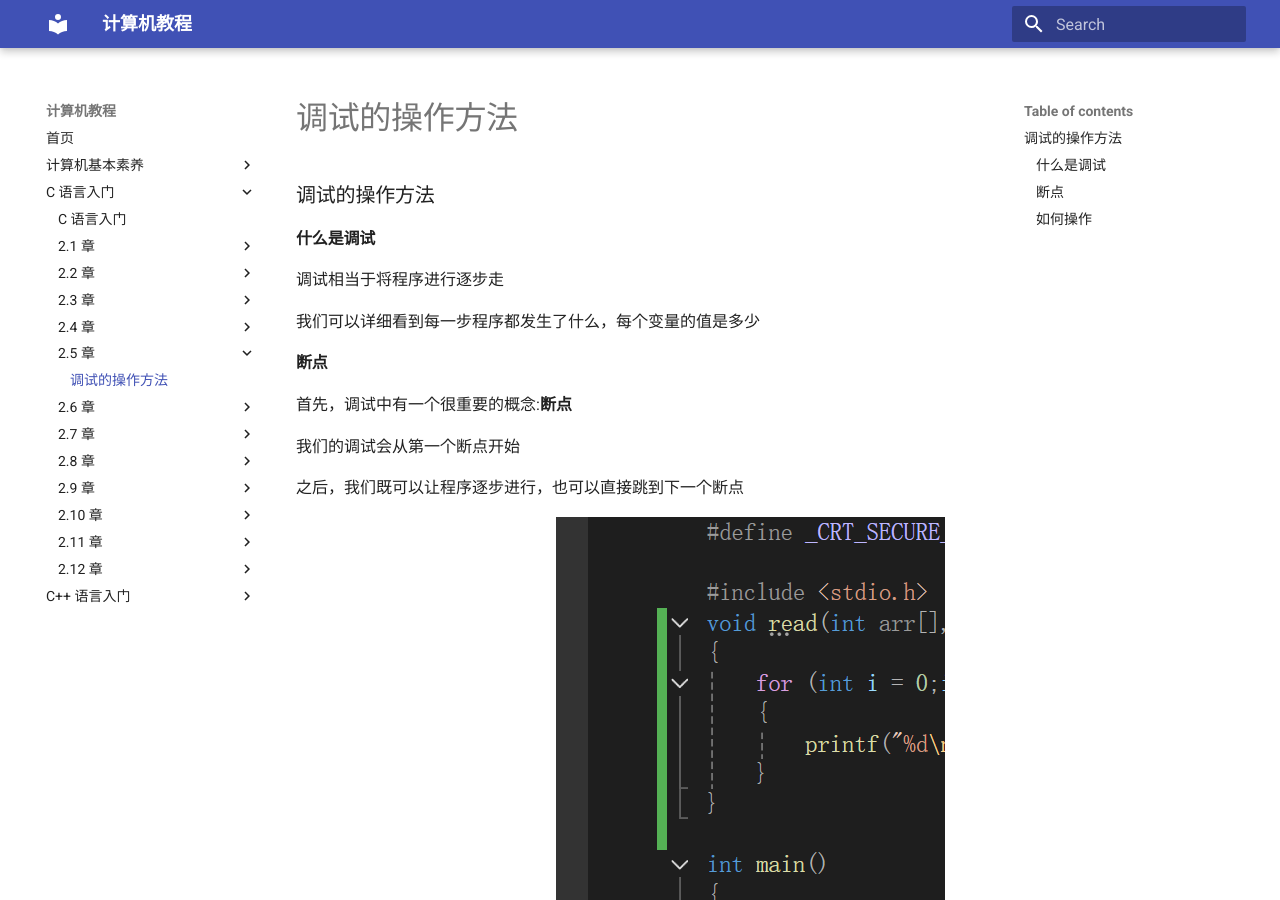
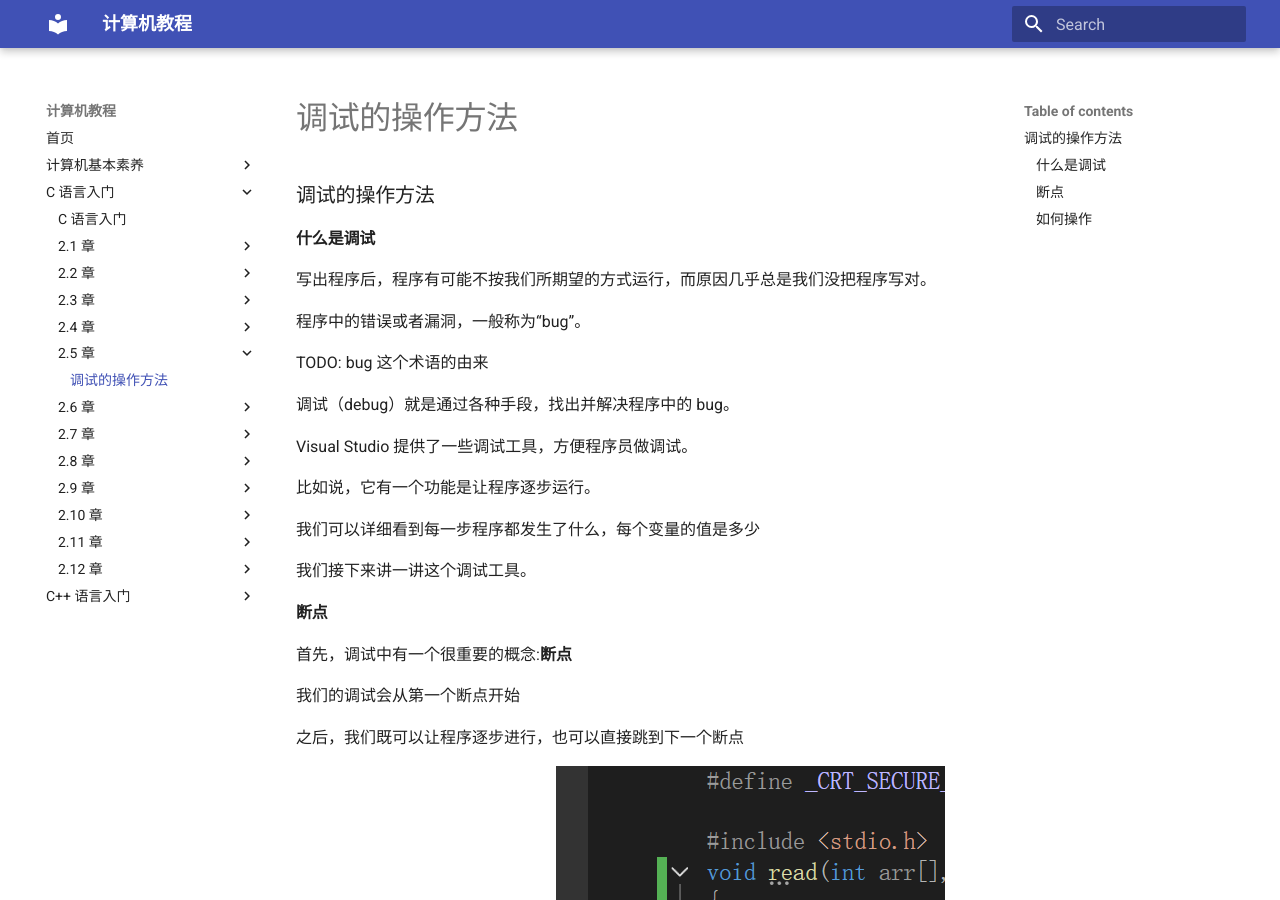
Before and after one commit to Muhamia/computer-tutorials, an MkDocs documentation site: the page built from docs/programming-language-c/2.5/2.5.1.md, in a window 1280 px wide and 900 px high. Built offline with MkDocs 1.6.1 and Material for MkDocs 9.7.7, drawn with Linux system fonts in a browser that asks for light colours.

Commit message:
为 2.4 至 2.7 纠错

```diff
--- a/docs/programming-language-c/2.5/2.5.1.md
+++ b/docs/programming-language-c/2.5/2.5.1.md
@@ -2,9 +2,21 @@
 
 #### 什么是调试
 
-调试相当于将程序进行逐步走
+写出程序后，程序有可能不按我们所期望的方式运行，而原因几乎总是我们没把程序写对。
+
+程序中的错误或者漏洞，一般称为“bug”。
+
+TODO: bug 这个术语的由来
+
+调试（debug）就是通过各种手段，找出并解决程序中的 bug。
+
+Visual Studio 提供了一些调试工具，方便程序员做调试。
+
+比如说，它有一个功能是让程序逐步运行。
 
 我们可以详细看到每一步程序都发生了什么，每个变量的值是多少
+
+我们接下来讲一讲这个调试工具。
 
 #### 断点
 
```
Also changed, not shown: docs/programming-language-c/2.4/2.4.1.md (+1 -1 lines), docs/programming-language-c/2.4/2.4.2.md (+3 -1 lines), docs/programming-language-c/2.6/2.6.1.md (+2 -2 lines), docs/programming-language-c/2.7/2.7.2.md (+4 -2 lines).
